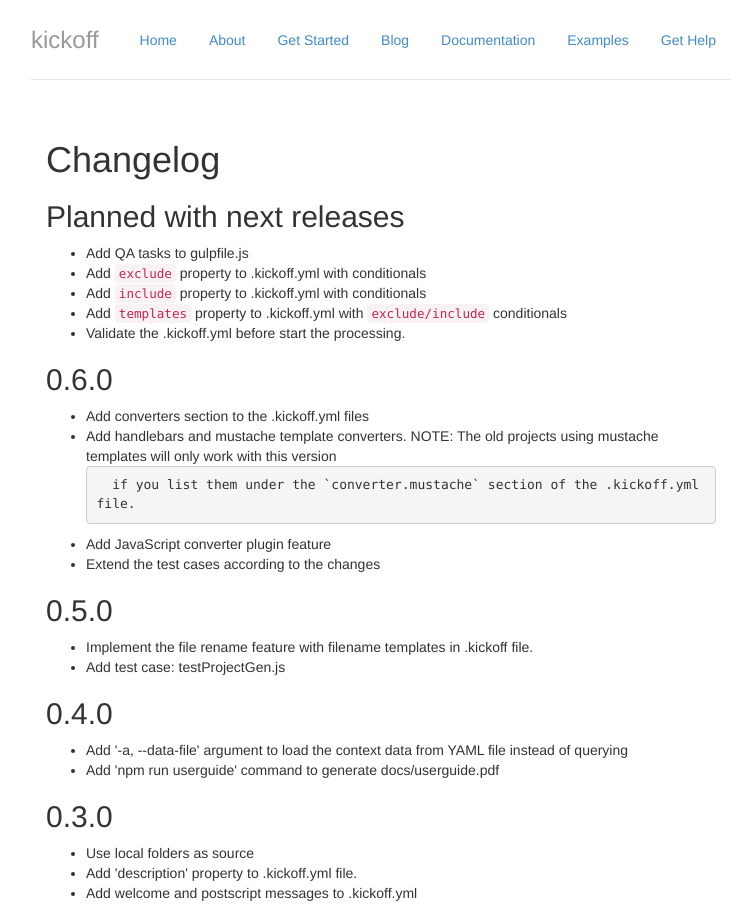
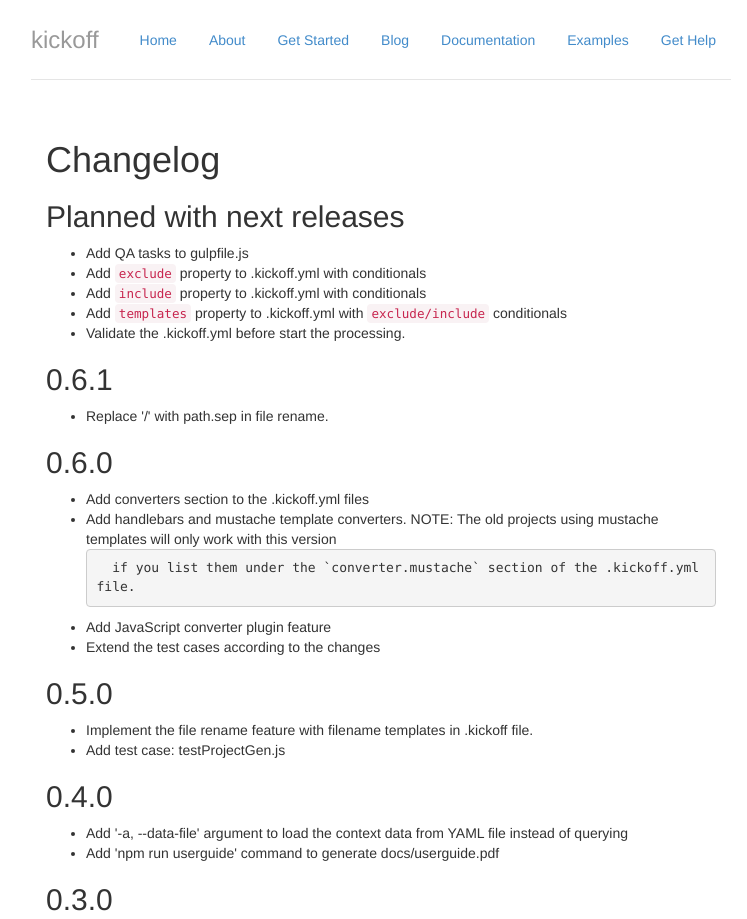
Before and after one commit to tombenke/kickoff, a website: page docs/changelog.html in a window 1280 px wide. Shown: the top 919 px of the page, without its empty margins (259-1006 px from the left). Drawn offline with Linux system fonts and the light colour scheme.

Commit message:
update the docs

```diff
--- a/docs/changelog.html
+++ b/docs/changelog.html
@@ -54,6 +54,10 @@
 <li>Add <code>templates</code> property to .kickoff.yml
 with <code>exclude/include</code> conditionals</li>
 <li>Validate the .kickoff.yml before start the processing.</li>
+</ul>
+<h2 id="0-6-1">0.6.1</h2>
+<ul>
+<li>Replace &#39;/&#39; with path.sep in file rename.</li>
 </ul>
 <h2 id="0-6-0">0.6.0</h2>
 <ul>
```
Also changed, not shown: docs/changelog.md, 1 other file.
